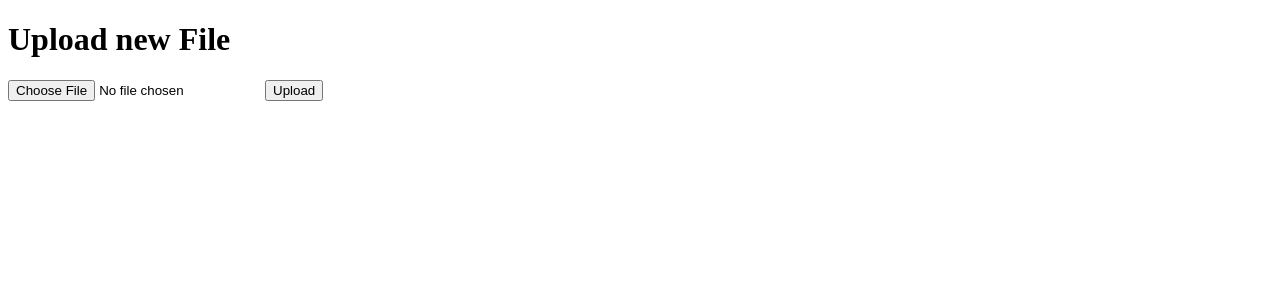
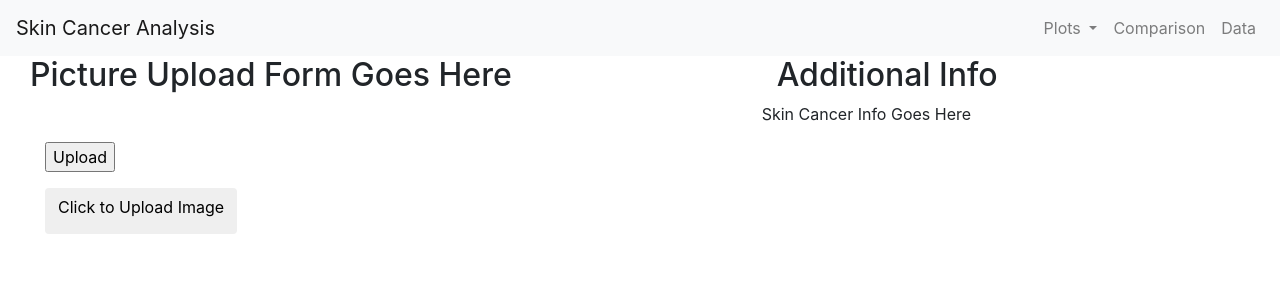
Before and after one commit to AndresgPotdevin/Skin-Cancer-Analysis, a Flask app: page / in a window 1280 px wide. Shown: the top 300 px of the page. Run offline with Flask 2, Linux system fonts and the light colour scheme; some libraries are stand-ins or nearby versions.

Commit message:
adding front end

```diff
--- a/app.py
+++ b/app.py
@@ -56,15 +56,18 @@ def upload_file():
             predictions = predict(filepath)
 
             return jsonify([int(p) for p in predictions])
-    return '''
-    <!doctype html>
-    <title>Upload new File</title>
-    <h1>Upload new File</h1>
-    <form method=post enctype=multipart/form-data>
-      <p><input type=file name=file>
-         <input type=submit value=Upload>
-    </form>
-    '''
+
+    return render_template('home.html')
+
+    # '''
+    # <!doctype html>
+    # <title>Upload new File</title>
+    # <h1>Upload new File</h1>
+    # <form method=post enctype=multipart/form-data>
+    #   <p><input type=file name=file>
+    #      <input type=submit value=Upload>
+    # </form>
+    # '''
 
 
 if __name__ == '__main__':
--- a/templates/home.html
+++ b/templates/home.html
@@ -1,16 +1,97 @@
 <!DOCTYPE html>
-<html lang="en" dir="ltr">
-  <head>
-    <meta charset="utf-8">
-    <title>Skin Cancer Analysis</title>
-    <link rel="stylesheet" href="https://stackpath.bootstrapcdn.com/bootstrap/4.2.1/css/bootstrap.min.css" integrity="sha384-GJzZqFGwb1QTTN6wy59ffF1BuGJpLSa9DkKMp0DgiMDm4iYMj70gZWKYbI706tWS" crossorigin="anonymous">
+<html lang="en-us">
 
-  </head>
-  <body>
-    <p> <strong>Skin Cancer Analysis</strong> </p>
+<head>
 
+  <meta charset="UTF-8">
+  <meta name="viewport" content="width=device-width, initial-scale=1, shrink-to-fit=no">
+
+  <title>Skin Cancer Analysis</title>
+
+  <!-- Bootstrap CSS -->
+  <link rel="stylesheet" href="https://stackpath.bootstrapcdn.com/bootstrap/4.1.3/css/bootstrap.min.css" integrity="sha384-MCw98/SFnGE8fJT3GXwEOngsV7Zt27NXFoaoApmYm81iuXoPkFOJwJ8ERdknLPMO" crossorigin="anonymous">
+  <link rel="stylesheet" href="../static/css/style.css">
+
+</head>
+
+<body>
+
+    <nav class="navbar navbar-expand-md navbar-light bg-light"><!-- start navbar -->
+      <a class="navbar-brand" href="https://romyrobi.github.io/TwitchProject-Home/">Skin Cancer Analysis</a>
+      <button class="navbar-toggler" type="button" data-toggle="collapse" data-target="#navbarSupportedContent" aria-controls="navbarSupportedContent" aria-expanded="false" aria-label="Toggle navigation">
+        <span class="navbar-toggler-icon"></span>
+      </button>
+
+      <div class="collapse navbar-collapse" id="navbarSupportedContent">
+        <ul class="navbar-nav ml-auto">
+          <li class="nav-item dropdown">
+            <a class="nav-link dropdown-toggle" href="#" id="navbarDropdown" role="button"
+            data-toggle="dropdown" aria-haspopup="true" aria-expanded="false">Plots
+            </a>
+             <div class="dropdown-menu" aria-labelledby="navbarDropdown">
+               <a class="dropdown-item" href="https://romyrobi.github.io/TwitchProject-Plot1/">Average Streamers Pie Chart</a>
+               <a class="dropdown-item" href="https://romyrobi.github.io/TwitchProject-Plot2/">Average Viewers Pie Chart</a>
+               <a class="dropdown-item" href="https://romyrobi.github.io/TwitchProject-Plot3/">Streamers vs. Viewers Scatter Plot</a>
+               <a class="dropdown-item" href="https://romyrobi.github.io/TwitchProject-Plot4/">Viewers over Time for Top 5 Games</a>
+             </div>
+          </li>
+          <li class="nav-item">
+            <a class="nav-link" href="https://romyrobi.github.io/TwitchProject-Comparison/">Comparison</a>
+          </li>
+           <li class="nav-item">
+             <a class="nav-link" href="https://romyrobi.github.io/TwitchProject-Data/">Data</a>
+           </li>
+         </ul>
+      </div>
+    </nav><!--end navbar -->
+
+<div class="container-fluid">
+    <div class="row"><!--Body Content-->
+
+        <div class="col-md-7"><!-- MAIN CONTENT -->
+          <div class="container-fluid" id="main">
+            <h2>Picture Upload Form Goes Here</h2>
+
+            <div class = "container-fluid" id="img_upload">
+            <p><img id="output" width="200" /></p>
+            <form method = post enctype=multi-part/form-data>
+              <p><input type="file"  accept="image/*" name="image" id="file"  onchange="loadFile(event)" style="display: none;">
+                <input type=submit value=Upload>
+            </form>
+            <button type="button" class="btn btn-default"><label for="file" style="cursor: pointer;">Click to Upload Image</label></button>
+          </div>
+
+            <script>
+            var loadFile = function(event) {
+            	var image = document.getElementById('output');
+            	image.src = URL.createObjectURL(event.target.files[0]);
+            };
+            </script>
+
+          </div>
+        </div><!--END MAIN CONTENT -->
+
+        <div class="col-md-5"><!-- SIDE BAR -->
+          <div class ="container-fluid" id="visual">
+          <h2>Additional Info</h2>
+
+          <div class = "row">
+            <p> Skin Cancer Info Goes Here
+            </div>
+           </div>
+
+
+        </div><!-- END SIDE BAR -->
+      </div>
+
+    </div><!-- End Body Content -->
+</div>
+
+    <!-- Optional JavaScript -->
+    <!-- jQuery first, then Popper.js, then Bootstrap JS -->
     <script src="https://code.jquery.com/jquery-3.3.1.slim.min.js" integrity="sha384-q8i/X+965DzO0rT7abK41JStQIAqVgRVzpbzo5smXKp4YfRvH+8abtTE1Pi6jizo" crossorigin="anonymous"></script>
-<script src="https://cdnjs.cloudflare.com/ajax/libs/popper.js/1.14.6/umd/popper.min.js" integrity="sha384-wHAiFfRlMFy6i5SRaxvfOCifBUQy1xHdJ/yoi7FRNXMRBu5WHdZYu1hA6ZOblgut" crossorigin="anonymous"></script>
-<script src="https://stackpath.bootstrapcdn.com/bootstrap/4.2.1/js/bootstrap.min.js" integrity="sha384-B0UglyR+jN6CkvvICOB2joaf5I4l3gm9GU6Hc1og6Ls7i6U/mkkaduKaBhlAXv9k" crossorigin="anonymous"></script>
-  </body>
+    <script src="https://cdnjs.cloudflare.com/ajax/libs/popper.js/1.14.3/umd/popper.min.js" integrity="sha384-ZMP7rVo3mIykV+2+9J3UJ46jBk0WLaUAdn689aCwoqbBJiSnjAK/l8WvCWPIPm49" crossorigin="anonymous"></script>
+    <script src="https://stackpath.bootstrapcdn.com/bootstrap/4.1.3/js/bootstrap.min.js" integrity="sha384-ChfqqxuZUCnJSK3+MXmPNIyE6ZbWh2IMqE241rYiqJxyMiZ6OW/JmZQ5stwEULTy" crossorigin="anonymous"></script>
+
+</body>
 </html>
```
Also changed, not shown: uploads/melanoma.jpg (deleted), uploads/skin.jpg (deleted).
